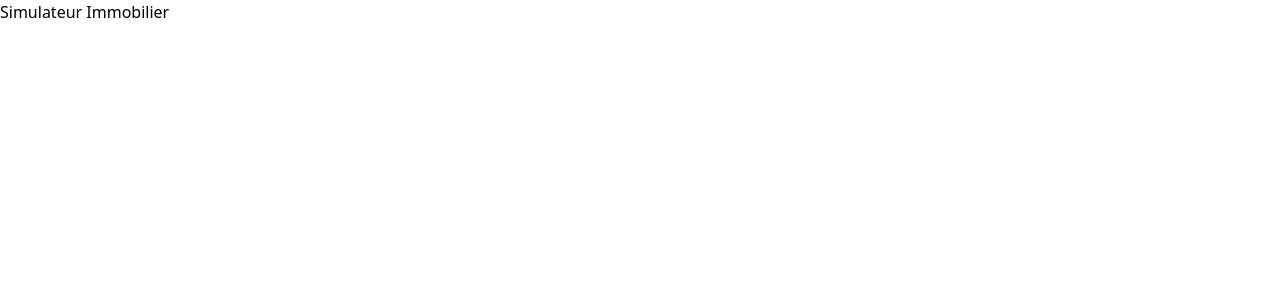
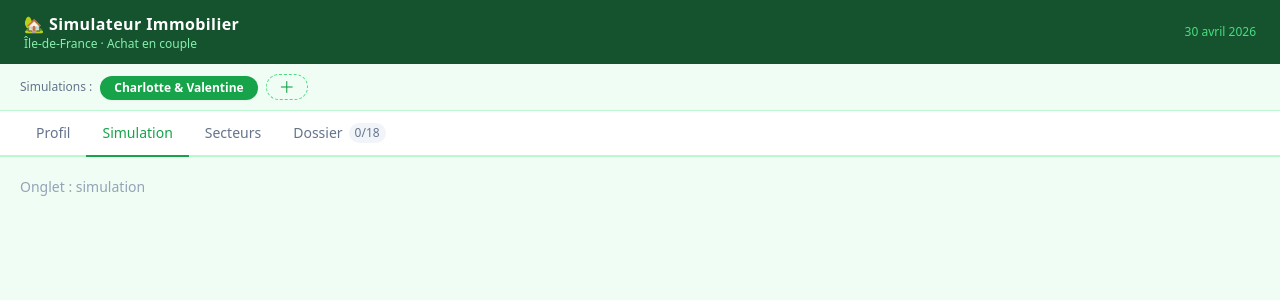
Before and after one commit to ValentineMorgant/simulateur-immo, a React (Vite) app: page / in a window 1280 px wide. Shown: the top 300 px of the page. Built offline with nearby package versions, Linux system fonts and the light colour scheme.

Commit message:
feat: add app shell with header, simulation bar and section tabs

```diff
--- a/src/App.tsx
+++ b/src/App.tsx
@@ -1,4 +1,22 @@
 // src/App.tsx
+import { useState } from 'react'
+import { AppHeader } from './components/AppHeader'
+import { SimulationBar } from './components/SimulationBar'
+import { SectionTabs } from './components/SectionTabs'
+
+type Section = 'profil' | 'simulation' | 'secteurs' | 'dossier'
+
 export default function App() {
-  return <div>Simulateur Immobilier</div>
+  const [section, setSection] = useState<Section>('simulation')
+
+  return (
+    <div className="min-h-screen bg-green-50 flex flex-col">
+      <AppHeader />
+      <SimulationBar />
+      <SectionTabs active={section} onChange={setSection} />
+      <main className="flex-1 p-5">
+        <p className="text-slate-400 text-sm">Onglet : {section}</p>
+      </main>
+    </div>
+  )
 }
--- /dev/null
+++ b/src/components/AppHeader.tsx
@@ -0,0 +1,15 @@
+// src/components/AppHeader.tsx
+export function AppHeader() {
+  const today = new Date().toLocaleDateString('fr-FR', {
+    day: 'numeric', month: 'long', year: 'numeric',
+  })
+  return (
+    <header className="bg-green-900 text-white px-6 py-3 flex items-center justify-between">
+      <div>
+        <h1 className="text-base font-bold tracking-wide">🏡 Simulateur Immobilier</h1>
+        <p className="text-xs text-green-300">Île-de-France · Achat en couple</p>
+      </div>
+      <span className="text-xs text-green-400">{today}</span>
+    </header>
+  )
+}
--- /dev/null
+++ b/src/components/SectionTabs.tsx
@@ -0,0 +1,48 @@
+// src/components/SectionTabs.tsx
+import { useSimulation } from '../context/SimulationContext'
+import { DOCUMENTS } from '../types'
+
+type Section = 'profil' | 'simulation' | 'secteurs' | 'dossier'
+
+type Props = {
+  active: Section
+  onChange: (s: Section) => void
+}
+
+export function SectionTabs({ active, onChange }: Props) {
+  const { active: sim } = useSimulation()
+  const checked = DOCUMENTS.filter(d => sim.dossier[d.id]).length
+  const total = DOCUMENTS.length
+
+  const tabs: { id: Section; label: string; badge?: string }[] = [
+    { id: 'profil',     label: 'Profil' },
+    { id: 'simulation', label: 'Simulation' },
+    { id: 'secteurs',   label: 'Secteurs' },
+    { id: 'dossier',    label: 'Dossier', badge: `${checked}/${total}` },
+  ]
+
+  return (
+    <div className="bg-white border-b-2 border-green-200 px-5 flex">
+      {tabs.map(tab => (
+        <button
+          key={tab.id}
+          onClick={() => onChange(tab.id)}
+          className={`px-4 py-3 text-sm font-medium flex items-center gap-1.5 border-b-2 -mb-0.5 transition-colors ${
+            tab.id === active
+              ? 'text-green-600 border-green-600'
+              : 'text-slate-500 border-transparent hover:text-green-600'
+          }`}
+        >
+          {tab.label}
+          {tab.badge && (
+            <span className={`text-xs rounded-full px-1.5 py-0.5 ${
+              tab.id === active ? 'bg-green-100 text-green-700' : 'bg-slate-100 text-slate-500'
+            }`}>
+              {tab.badge}
+            </span>
+          )}
+        </button>
+      ))}
+    </div>
+  )
+}
--- /dev/null
+++ b/src/components/SimulationBar.tsx
@@ -0,0 +1,58 @@
+// src/components/SimulationBar.tsx
+import { useState } from 'react'
+import { useSimulation } from '../context/SimulationContext'
+
+export function SimulationBar() {
+  const { simulations, activeId, setActive, addSimulation, renameSimulation } = useSimulation()
+  const [editingId, setEditingId] = useState<string | null>(null)
+  const [editValue, setEditValue] = useState('')
+
+  function startEdit(id: string, nom: string) {
+    setEditingId(id)
+    setEditValue(nom)
+  }
+
+  function commitEdit(id: string) {
+    if (editValue.trim()) renameSimulation(id, editValue.trim())
+    setEditingId(null)
+  }
+
+  return (
+    <div className="bg-green-50 border-b border-green-200 px-5 py-2.5 flex items-center gap-2 flex-wrap">
+      <span className="text-xs text-slate-500 font-medium">Simulations :</span>
+      {simulations.map(sim => (
+        <div key={sim.id}>
+          {editingId === sim.id ? (
+            <input
+              autoFocus
+              value={editValue}
+              onChange={e => setEditValue(e.target.value)}
+              onBlur={() => commitEdit(sim.id)}
+              onKeyDown={e => e.key === 'Enter' && commitEdit(sim.id)}
+              className="border border-green-400 rounded-full px-3 py-1 text-xs outline-none bg-white"
+            />
+          ) : (
+            <button
+              onClick={() => setActive(sim.id)}
+              onDoubleClick={() => startEdit(sim.id, sim.nom)}
+              className={`rounded-full px-3.5 py-1 text-xs font-semibold transition-colors ${
+                sim.id === activeId
+                  ? 'bg-green-600 text-white shadow-sm'
+                  : 'bg-white border border-slate-300 text-slate-500 hover:border-green-400'
+              }`}
+            >
+              {sim.nom}
+            </button>
+          )}
+        </div>
+      ))}
+      <button
+        onClick={addSimulation}
+        className="rounded-full px-3 py-1 text-base leading-none text-green-600 border border-dashed border-green-400 hover:bg-green-100 transition-colors"
+        title="Nouvelle simulation"
+      >
+        ＋
+      </button>
+    </div>
+  )
+}
```
Also changed, not shown: 1 other file (tests, documents, lock files or other folders).
